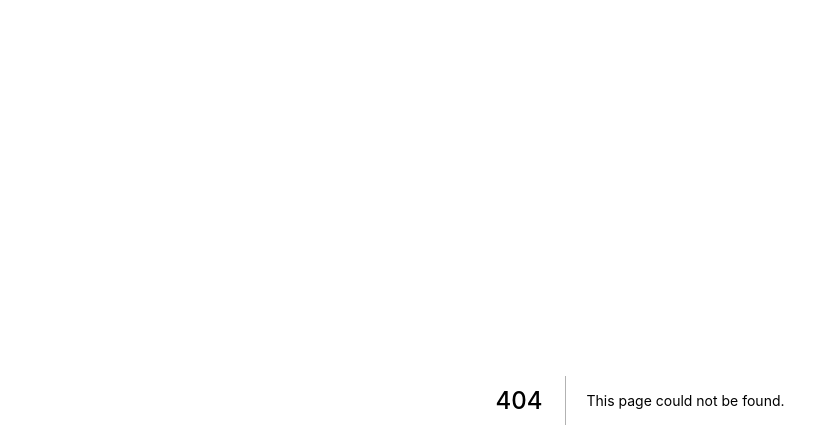
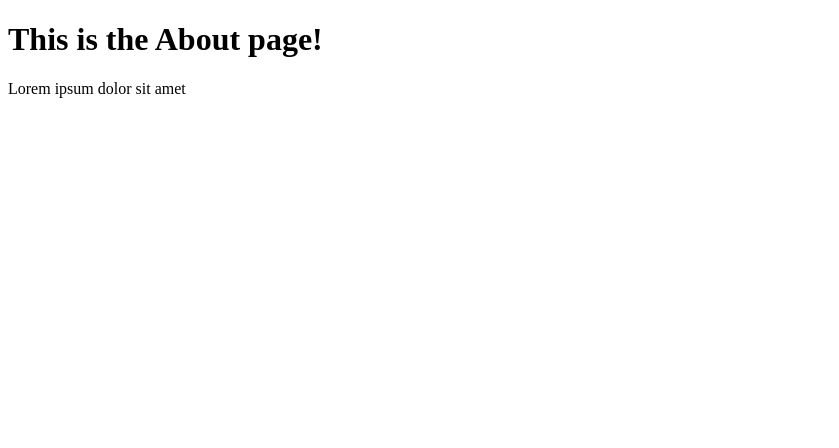
Before and after one commit to Guillermo-Martin/first-next, a Next.js app: page /contact in a window 1280 px wide. Before the commit this address had no page. Shown: the top 448 px of the page, without its empty margins (0-839 px from the left). Built offline with nearby package versions, Linux system fonts and the light colour scheme.

Commit message:
Create about.js and contact.js to learn about routing

```diff
--- /dev/null
+++ b/pages/contact.js
@@ -0,0 +1,11 @@
+const ContactPage = () => {
+  return (
+    <div>
+      <h1>This is the About page!</h1>
+      <p>Lorem ipsum dolor sit amet</p>
+    </div>
+
+  );
+}
+
+export default ContactPage;
--- a/pages/index.js
+++ b/pages/index.js
@@ -1,4 +1,6 @@
 const Index = () => {
+  console.log("Running index component!");
+
   return (
     <div>
       <h1>Our Index Page</h1>
```
Also changed, not shown: pages/about.js (added, +7 -0 lines), 1 other file (tests, documents, lock files or other folders).
